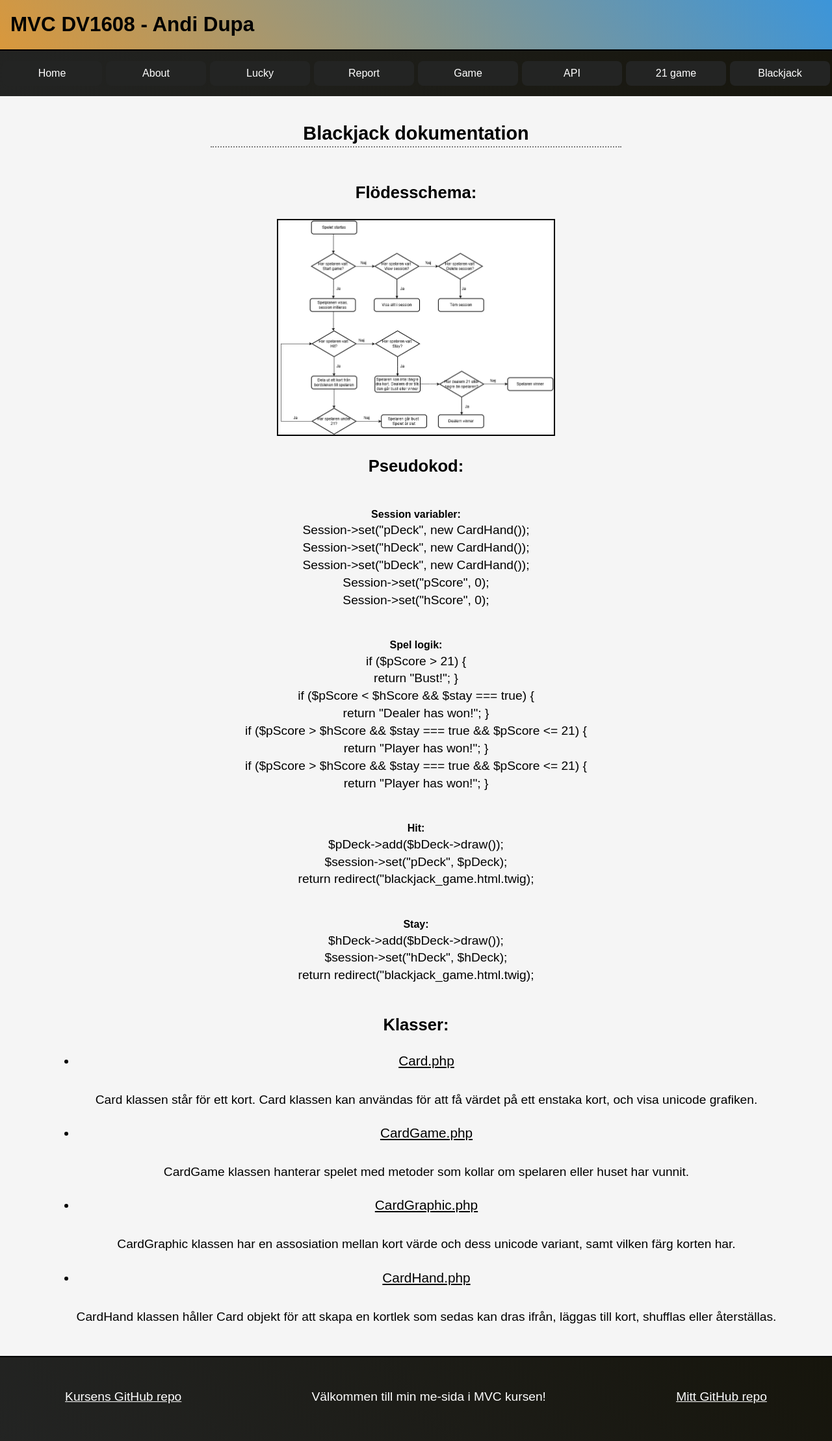
After one commit to AndiDupa/mvc-report, a Symfony app: template templates/card/blackjack_doc.html.twig in a window 1280 px wide. The commit adds this page. Shown: the whole page at 65% size. Run offline with Twig, Linux system fonts and the light colour scheme; the template is opened without the code that fills it, so the values that code supplies are empty; style sheets or scripts are compiled from the project's sources; some libraries are stand-ins or nearby versions.

Commit message:
Finishing up kmom03: adding json route and fixing documentation

```diff
--- a/assets/styles/app.css
+++ b/assets/styles/app.css
@@ -144,12 +144,16 @@ body {
 }
 
 .img {
-    margin: -5em 6em -5em;
+    /* margin: -5em 6em -5em; */
     filter:
         drop-shadow(5px 0 0 black)
         drop-shadow(0 5px 0 black)
         drop-shadow(-5px 0 0 black)
         drop-shadow(0 -5px 0 black);
+}
+
+.img img {
+    max-width: 70%;
 }
 
 .krona {
@@ -392,4 +396,15 @@ li {
     .nav .nav-btn {
         font-size: 0.5rem;
     }
+
+    .img, .img img {
+        max-width: 100px;
+        margin: 0 !important;
+    }
+
+    .aside-left, .aside-right {
+        margin: 0 !important;
+        float: none !important;
+        width: 90% !important;
+    }
 }
--- a/templates/card/blackjack.html.twig
+++ b/templates/card/blackjack.html.twig
@@ -15,6 +15,7 @@
     <a class="nav-btn" href="{{ path('deck_card_draw') }}">Draw 1 card</a> #}
     <a class="nav-btn" href="{{ path('session') }}">View session</a>
     <a class="nav-btn" href="{{ path('session_delete') }}">Delete session</a>
+    <a class="nav-btn" href="{{ path('blackjack_doc') }}">View documentation</a>
     {# <form class="large" method="POST" action="{{ path('deck_card_draw_num') }}">
         <br><p>Enter a number to draw that number of cards:</p>
         <input type="number" min="0" name="num" class="fill-available"><br>
--- /dev/null
+++ b/templates/card/blackjack_doc.html.twig
@@ -0,0 +1,75 @@
+{% extends "base.html.twig" %}
+
+{% block title %}Blackjack{% endblock %}
+
+{% block body %}
+<div class="center">
+    <h1>Blackjack dokumentation</h1>
+</div><br>
+
+<div class="center">
+    <h2 class="center">Flödesschema:</h2>
+
+    <img class="small border" src="{{ asset('img/doc.png') }}" alt=""><br><br>
+
+    <h2 class="center">Pseudokod:</h2><br>
+
+    <h4 class="center">Session variabler:</h4>
+    <p>
+        Session->set("pDeck", new CardHand());<br>
+        Session->set("hDeck", new CardHand());<br>
+        Session->set("bDeck", new CardHand());<br>
+
+        Session->set("pScore", 0);<br>
+        Session->set("hScore", 0);<br>
+    </p><br>
+
+    <h4 class="center">Spel logik:</h4>
+    <p>
+        if ($pScore > 21) {<br>
+            return "Bust!";
+        }<br>
+
+        if ($pScore < $hScore && $stay === true) {<br>
+            return "Dealer has won!";
+        }<br>
+
+        if ($pScore > $hScore && $stay === true && $pScore <= 21) {<br>
+            return "Player has won!";
+        }<br>
+
+        if ($pScore > $hScore && $stay === true && $pScore <= 21) {<br>
+            return "Player has won!";
+        }<br>
+    </p><br>
+
+    <h4 class="center">Hit:</h4>
+    <p>
+        $pDeck->add($bDeck->draw());<br>
+        $session->set("pDeck", $pDeck);<br>
+
+        return redirect("blackjack_game.html.twig);
+    </p><br>
+
+    <h4 class="center">Stay:</h4>
+    <p>
+        $hDeck->add($bDeck->draw());<br>
+        $session->set("hDeck", $hDeck);<br>
+
+        return redirect("blackjack_game.html.twig);
+    </p><br>
+
+    <h2 class="center">Klasser:</h2>
+    <ul>
+        <li>Card.php</li><br>
+        <p>Card klassen står för ett kort. Card klassen kan användas för att få värdet på ett enstaka kort, och visa unicode grafiken.</p>
+        <li>CardGame.php</li><br>
+        <p>CardGame klassen hanterar spelet med metoder som kollar om spelaren eller huset har vunnit.</p>
+        <li>CardGraphic.php</li><br>
+        <p>CardGraphic klassen har en assosiation mellan kort värde och dess unicode variant, samt vilken färg korten har.</p>
+        <li>CardHand.php</li><br>
+        <p>CardHand klassen håller Card objekt för att skapa en kortlek som sedas kan dras ifrån, läggas till kort, shufflas eller återställas.</p>
+    </ul>
+</div>
+
+{% endblock %}
--- a/templates/routes.html.twig
+++ b/templates/routes.html.twig
@@ -34,5 +34,8 @@
                 <p>Submit</p>
             </button>
         </form>
+        <a class="button large link-no-decor" href="{{ path('game') }}">
+            <p>JSON blackjack status</p>
+        </a>
     </div>
 {% endblock %}
```
Also changed, not shown: src/Card/CardGame.php (+11 -0 lines), src/Controller/BlackjackController.php (+9 -23 lines), src/Controller/HomeRoute.php (+41 -0 lines), templates/report.html.twig (+8 -21 lines), public/img/doc.png (added).
